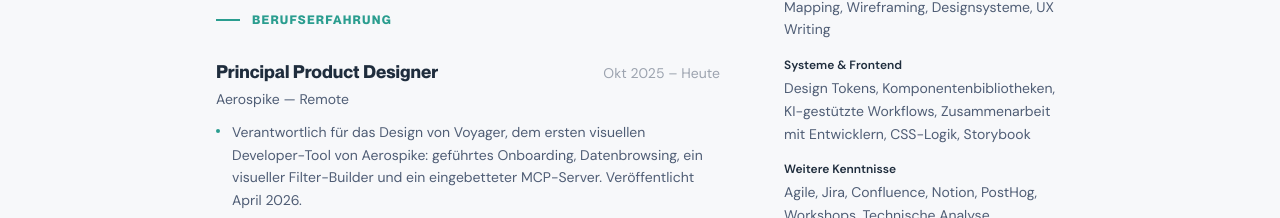
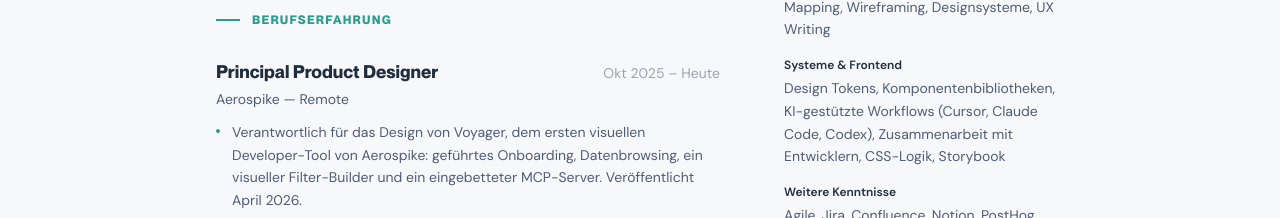
Before and after one commit to jonofoxdesign/jonofox-portfolio, a Next.js app: page /de/resume in a window 1280 px wide. Shown: the part 707-925 px from the top of the page. Built offline with nearby package versions, Linux system fonts and the light colour scheme; no server answers.

Commit message:
Add Cursor, Claude Code, Codex to skills

```diff
--- a/src/app/[locale]/resume/page.tsx
+++ b/src/app/[locale]/resume/page.tsx
@@ -163,7 +163,7 @@
       groups: [
         { label: "Design Tools", items: "Figma, FigJam, Adobe CC, Sketch, MUI" },
         { label: "UX & Research", items: "User interviews, usability testing, journey mapping, wireframing, design systems, UX writing" },
-        { label: "Systems & Frontend", items: "Design tokens, component libraries, AI-augmented workflows, design-to-dev alignment, CSS logic, Storybook" },
+        { label: "Systems & Frontend", items: "Design tokens, component libraries, AI-augmented workflows (Cursor, Claude Code, Codex), design-to-dev alignment, CSS logic, Storybook" },
         { label: "Other", items: "Agile, Jira, Confluence, Notion, PostHog, stakeholder workshops, technical discovery" },
       ],
     },
@@ -309,7 +309,7 @@
       groups: [
         { label: "Design-Tools", items: "Figma, FigJam, Adobe CC, Sketch, MUI" },
         { label: "UX & Recherche", items: "Nutzerinterviews, Usability-Tests, Journey Mapping, Wireframing, Designsysteme, UX Writing" },
-        { label: "Systeme & Frontend", items: "Design Tokens, Komponentenbibliotheken, KI-gestützte Workflows, Zusammenarbeit mit Entwicklern, CSS-Logik, Storybook" },
+        { label: "Systeme & Frontend", items: "Design Tokens, Komponentenbibliotheken, KI-gestützte Workflows (Cursor, Claude Code, Codex), Zusammenarbeit mit Entwicklern, CSS-Logik, Storybook" },
         { label: "Weitere Kenntnisse", items: "Agile, Jira, Confluence, Notion, PostHog, Workshops, Technische Analyse" },
       ],
     },
```
